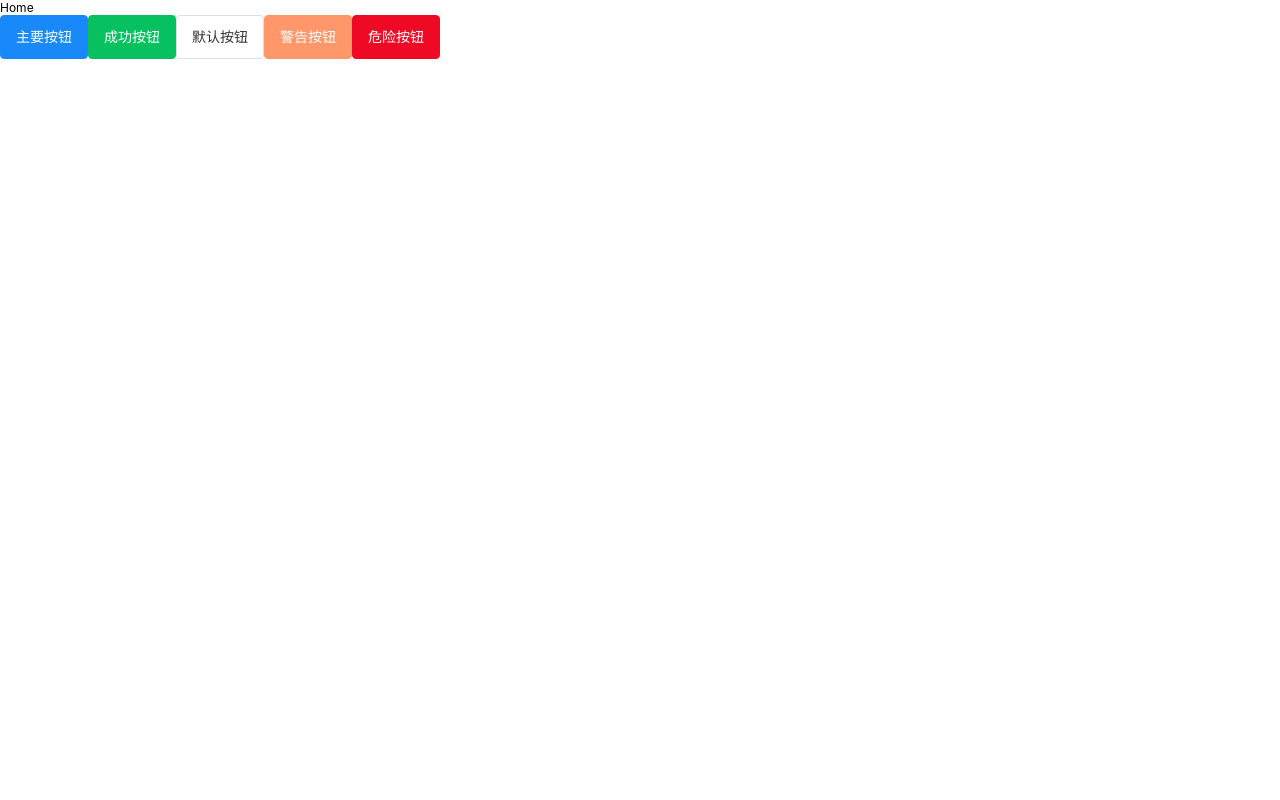
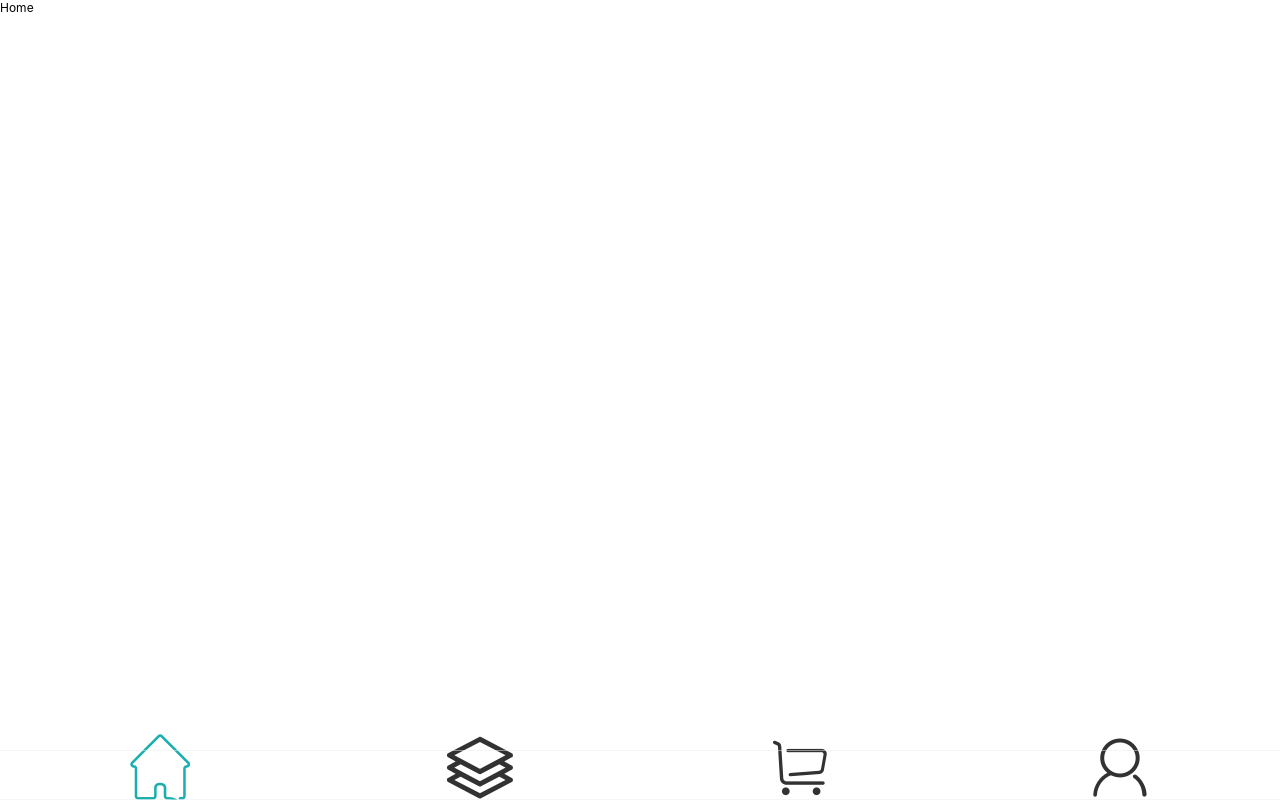
Before and after one commit to lxl1027/vue3-ts-mall, a Vue app: page /#/home in a window 1280 px wide. Built offline with nearby package versions, Linux system fonts and the light colour scheme.

Commit message:
完成tabbar。

```diff
--- a/src/App.vue
+++ b/src/App.vue
@@ -1,14 +1,23 @@
 <template>
   <router-view></router-view>
-  <van-button type="primary">主要按钮</van-button>
-  <van-button type="success">成功按钮</van-button>
-  <van-button type="default">默认按钮</van-button>
-  <van-button type="warning">警告按钮</van-button>
-  <van-button type="danger">危险按钮</van-button>
+  <TabBar v-if="isShow"></TabBar>
 </template>
 
 <script setup lang='ts'>
-  import { ref, reactive } from 'vue'
+  import TabBar from '@/components/TabBar.vue'
+  import { ref, reactive, watch } from 'vue'
+  import { useRoute } from 'vue-router'
+  const route = useRoute()
+
+  const isShow = ref(false)
+
+  watch(route, (newVal) => {
+    isShow.value = newVal.meta.isShowInPage as boolean
+  }, {
+    immediate: true
+  })
+
+
 
 </script>
 
--- /dev/null
+++ b/src/components/TabBar.vue
@@ -0,0 +1,49 @@
+<template>
+    <van-tabbar route active-color="#1baeae">
+        <van-tabbar-item replace to="/home" icon="home-o">
+            <span>首页</span>
+            <template #icon>
+                <span class="icon iconfont icon-shouye"></span>
+            </template>
+        </van-tabbar-item>
+        <van-tabbar-item replace to="/cate" icon="search">
+            <span>分类</span>
+            <template #icon>
+                <span class="icon iconfont icon-grouping"></span>
+            </template></van-tabbar-item>
+        <van-tabbar-item replace to="/cart" icon="search">
+            <span>购物车</span>
+            <template #icon>
+                <span class="icon iconfont icon-gouwuche"></span>
+            </template></van-tabbar-item>
+        <van-tabbar-item replace to="/user" icon="search">
+            <span>我的</span>
+            <template #icon>
+                <span class="icon iconfont icon-31wode"></span>
+            </template></van-tabbar-item>
+    </van-tabbar>
+</template>
+
+<style scoped lang='less'>
+    .van-tabbar-item {
+        font-size: 9px;
+
+        .iconfont {
+            position: relative;
+            font-size: 0.55rem;
+
+            /* .cartNum {
+                        position: absolute;
+                        top: -3px;
+                        right: -6px;
+                        font-size: 12px;
+                        width: 14px;
+                        height: 14px;
+                        line-height: 14px;
+                        border-radius: 50%;
+                        background-color: #ee0a24;
+                        color: #fff;
+                    } */
+        }
+    }
+</style>
--- a/src/router/index.ts
+++ b/src/router/index.ts
@@ -9,35 +9,35 @@ export const constantRoutes: Array<RouteRecordRaw> = [
         path: '/home',
         component: () => import('@/views/Home/index.vue'),
         meta: {
-            isShowInNav: true
+            isShowInPage: true
         }
     },
     {
         path: '/cart',
         component: () => import('@/views/Cart/index.vue'),
         meta: {
-            isShowInNav: true
+            isShowInPage: true
         }
     },
     {
         path: '/cate',
         component: () => import('@/views/Category/index.vue'),
         meta: {
-            isShowInNav: true
+            isShowInPage: true
         }
     },
     {
-        path: '/User',
+        path: '/user',
         component: () => import('@/views/User/index.vue'),
         meta: {
-            isShowInNav: true
+            isShowInPage: true
         }
     },
     {
         path: '/login',
         component: () => import('@/views/Login/index.vue'),
         meta: {
-            isShowInNav: false
+            isShowInPage: false
         }
     },
 ]
```
